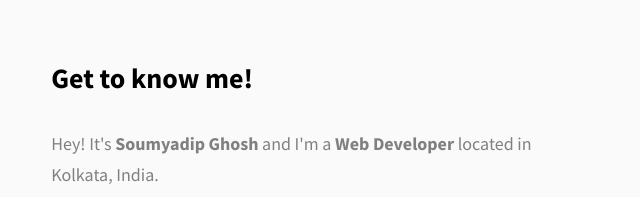
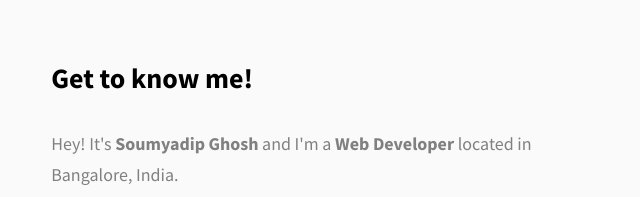
Before and after one commit to ghoshsoumyadip/portfolio.github.io, a website: page index.html in a window 1280 px wide. Shown: the part 1080-1277 px from the top of the page, 0-640 px from the left. Drawn offline with Linux system fonts and the light colour scheme.

Commit message:
update 7

```diff
--- a/index.html
+++ b/index.html
@@ -126,7 +126,7 @@
                 Hey! It's
                 <strong>Soumyadip Ghosh</strong>
                 and I'm a <strong> Web Developer </strong> located in
-                Kolkata, India.
+                Bangalore, India.
               </p>
               <p class="about__content-details-para">
                 I'm a bit of a digital product junky. Over the years, I've used
```
